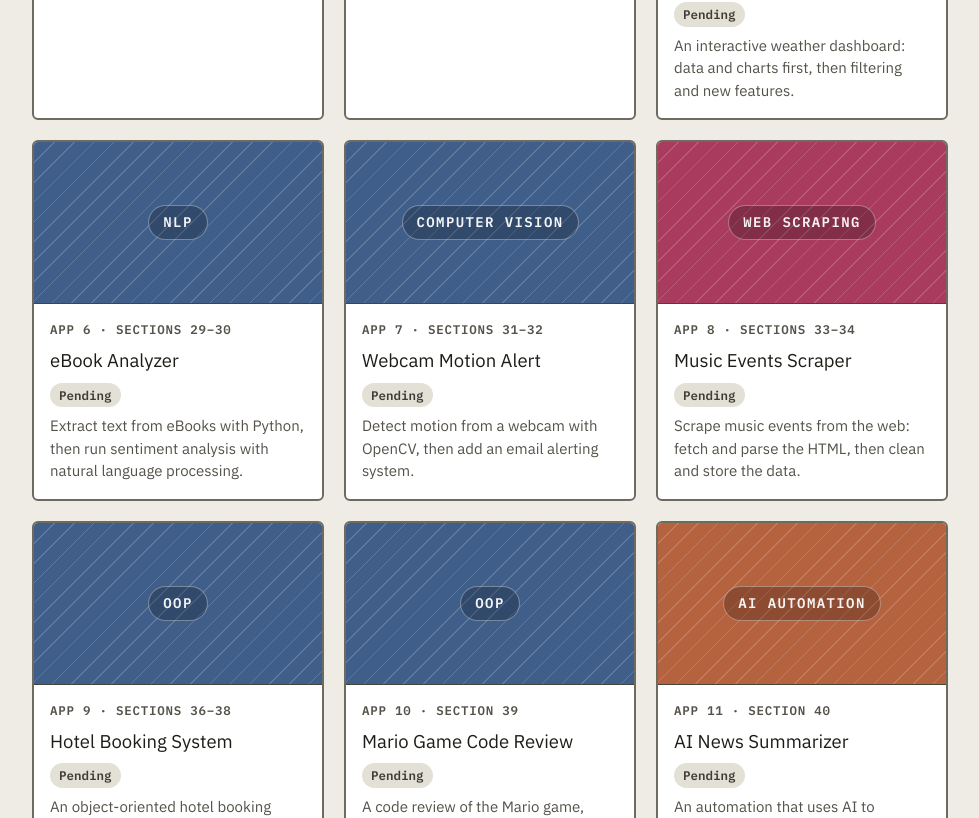
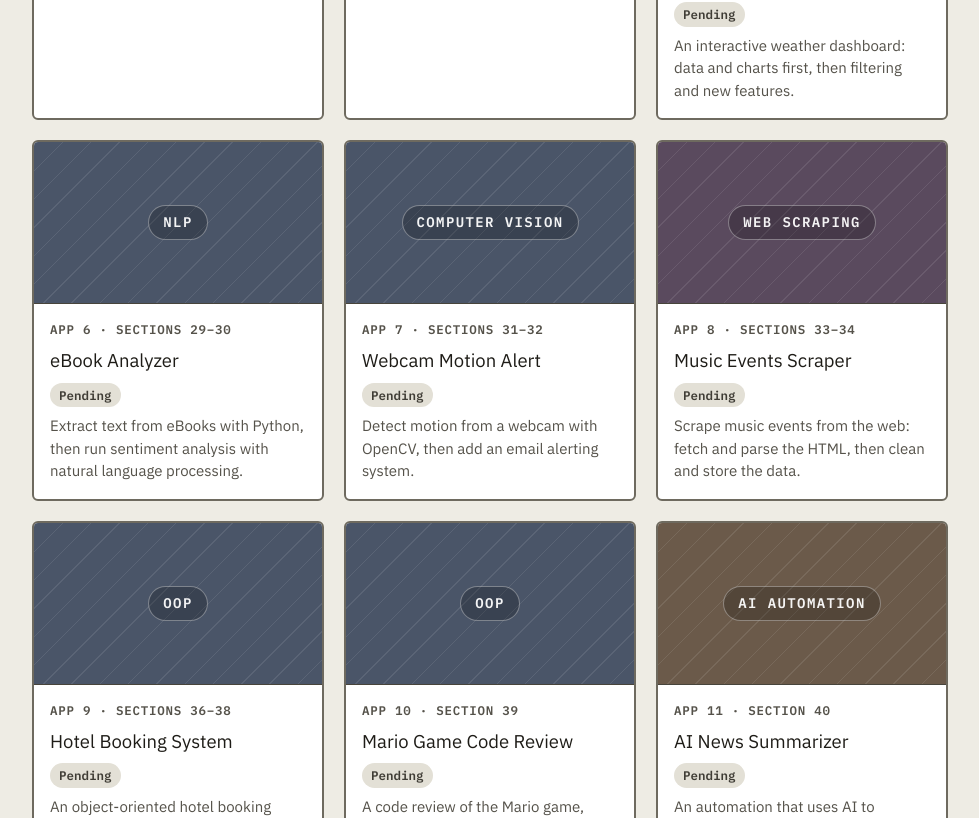
Before and after one commit to lampertwb/lampertwb, a Next.js app: page /python-projects in a window 1280 px wide. Shown: the part 2629-3447 px from the top of the page, without its empty margins (276-1255 px from the left). Built offline with nearby package versions, Linux system fonts and the light colour scheme.

Commit message:
Remove Claude Artifact category, add section intros, update ROI wording

```diff
--- a/app/globals.css
+++ b/app/globals.css
@@ -219,6 +219,14 @@
   letter-spacing: 0.06em;
 }
 
+.section-intro {
+  font-size: 17px;
+  line-height: 1.5;
+  color: var(--muted);
+  margin: -10px 0 20px;
+  max-width: 680px;
+}
+
 /* Hero: tagline-first framing + "how I work" beliefs */
 .hero-eyebrow {
   font-size: 15.5px;
@@ -551,39 +559,37 @@
   background-color: var(--wire-strong);
   background-image: repeating-linear-gradient(
     135deg,
-    rgba(255, 255, 255, 0.16) 0px,
-    rgba(255, 255, 255, 0.16) 1px,
+    rgba(255, 255, 255, 0.09) 0px,
+    rgba(255, 255, 255, 0.09) 1px,
     transparent 1px,
-    transparent 14px
+    transparent 20px
   );
 }
 
+/* Muted, low-saturation variants (toned down from the earlier bright per-category
+   colors, which read as noisy when several cards sit side by side in the grid). */
 .card-hero-placeholder[data-cat="python"] {
-  background-color: #3f5f8a;
+  background-color: #4a5568;
 }
 
 .card-hero-placeholder[data-cat="agent"] {
-  background-color: #b5623f;
-}
-
-.card-hero-placeholder[data-cat="artifact"] {
-  background-color: #6b5590;
+  background-color: #6b5a4a;
 }
 
 .card-hero-placeholder[data-cat="automation"] {
-  background-color: #a83b5e;
+  background-color: #5a4a5e;
 }
 
 .card-hero-placeholder[data-cat="web"] {
-  background-color: #2f7d5c;
+  background-color: #46564d;
 }
 
 .card-hero-placeholder[data-cat="skill"] {
-  background-color: #3f7a6b;
+  background-color: #47594f;
 }
 
 .card-hero-placeholder[data-cat="framework"] {
-  background-color: #9c7a2e;
+  background-color: #6b5f3f;
 }
 
 .about-photo {
--- a/app/page.tsx
+++ b/app/page.tsx
@@ -326,7 +326,6 @@
   "All",
   "Web App",
   "Claude Agent",
-  "Claude Artifact",
   "n8n Automation",
   "Python",
 ];
@@ -552,7 +551,7 @@
   "PyQt5",
   "Google Gemini API",
   "Salesforce",
-  "Claude Skills / Artifacts",
+  "Claude Skills",
   "MCP",
   "…and more",
 ];
@@ -676,8 +675,6 @@
       return "python";
     case "Claude Agent":
       return "agent";
-    case "Claude Artifact":
-      return "artifact";
     case "n8n Automation":
       return "automation";
     case "Web App":
@@ -929,7 +926,7 @@
               What I spend vs. what it&apos;s worth
             </div>
             <div className="roi-headline">
-              What I get back: <span className="mono">~$3.8K/mo</span> in time saved.
+              What the ROI would look like: <span className="mono">~$3.8K/mo</span> in time saved.
             </div>
             <div className="roi-subhead">
               Generated from a <span className="mono">$17/mo</span> tool bill &mdash; my
@@ -1224,6 +1221,7 @@
 
         <section id="frameworks" className="mb-12">
           <h2 className="section-title"><span className="section-num">02</span>Frameworks &amp; Strategy</h2>
+          <p className="section-intro">The lenses I actually use to decide what gets built, in what order, and whether the portfolio is balanced once it is.</p>
           {(() => {
             const project = frameworkProjects[activeFramework];
             const heroImage = project.images && project.images.length > 0 ? project.images[0] : undefined;
@@ -1324,6 +1322,7 @@
 
         <section className="mb-12">
           <h2 className="section-title"><span className="section-num">03</span>Other Technical Builds</h2>
+          <p className="section-intro">Smaller tools and earlier builds — filter by how they were made below.</p>
           <div className="mb-4 flex flex-wrap gap-2">
             {categories.map((cat) => (
               <button
```
